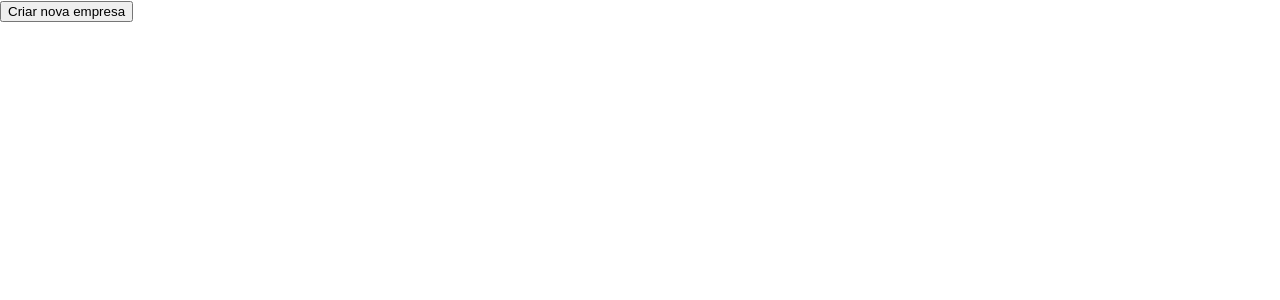
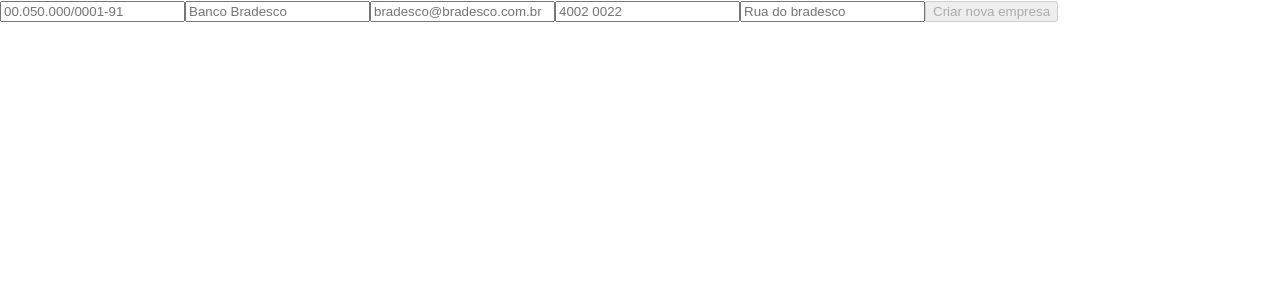
Before and after one commit to VSSSP/estrela-bet, a React (Create React App) app in the folder app/frontend/: page /create-company in a window 1280 px wide. Shown: the top 300 px of the page. Built offline with nearby package versions, Linux system fonts and the light colour scheme; no server answers.

Commit message:
create new company

```diff
--- a/app/frontend/package.json
+++ b/app/frontend/package.json
@@ -6,6 +6,7 @@
     "@testing-library/jest-dom": "^5.16.3",
     "@testing-library/react": "^12.1.4",
     "@testing-library/user-event": "^13.5.0",
+    "axios": "^0.26.1",
     "react": "^17.0.2",
     "react-dom": "^17.0.2",
     "react-router-dom": "^5.2.0",
--- a/app/frontend/src/App.js
+++ b/app/frontend/src/App.js
@@ -1,5 +1,4 @@
 import './App.css';
-import Provider from './context-api/Provider';
 import Homepage from './pages/Homepage';
 import { BrowserRouter, Route, Switch } from 'react-router-dom';
 import CreateCompany from './components/CreateCompany';
--- a/app/frontend/src/components/CreateCompany.jsx
+++ b/app/frontend/src/components/CreateCompany.jsx
@@ -1,12 +1,43 @@
-import React from 'react';
-import { Link } from 'react-router-dom';
+import React, { useState } from 'react';
+import { newCompany } from '../services/request';
 
 export default function CreateCompany () {
+  const [state, setState] = useState({});
+  console.log(state);
+
+  const handleChange = (e) => {
+    setState({
+      ...state,
+      [e.target.name]: e.target.value
+    });
+  };
+
+  const handleClick = async (e) => {
+    console.log(state);
+    await newCompany(state);
+  };
+
+  const enableButton = () => {
+    const regexCNPJ = /^\d{2}\.\d{3}\.\d{3}\/\d{4}\-\d{2}$/;
+    const regexEmail = /^[a-z0-9.]+@[a-z0-9]+\.[a-z]+(\.[a-z]+)?$/i;
+    const regexPhone = /^1\d\d(\d\d)?$|^0800 ?\d{3} ?\d{4}$|^(\(0?([1-9a-zA-Z][0-9a-zA-Z])?[1-9]\d\) ?|0?([1-9a-zA-Z][0-9a-zA-Z])?[1-9]\d[ .-]?)?(9|9[ .-])?[2-9]\d{3}[ .-]?\d{4}$/gm;
+    const regexName = /^[a-zA-Z\s]+$/;
+    if (!regexCNPJ.test(state.CNPJ) || !state.CNPJ) return true;
+    if (!state.name || state.name.lenght < 3 || !regexName.test(state.name)) return true;
+    if (!regexEmail.test(state.email)) return true;
+    if (!regexPhone.test(state.phone)) return true;
+    if (!state.address) return true;
+    return false
+  };
+
   return (
     <div>
-      {/* <Link to="/create-company"> */}
-        <button type="button"> Criar nova empresa </button>
-      {/* </Link> */}
+      <input placeholder="00.050.000/0001-91" type="text" name="CNPJ" onChange={ handleChange } />
+      <input placeholder="Banco Bradesco" type="text" name="name" onChange={ handleChange } />
+      <input placeholder="bradesco@bradesco.com.br" type="text" name="email" onChange={ handleChange } />
+      <input placeholder="4002 0022" type="text" name="phone" onChange={ handleChange } />
+      <input placeholder="Rua do bradesco" type="text" name="address" onChange={ handleChange } />
+      <button disabled={ enableButton() }type="button" onClick={ handleClick }> Criar nova empresa </button>
     </div>
   )
 }
--- /dev/null
+++ b/app/frontend/src/services/request.js
@@ -0,0 +1,10 @@
+import axios from 'axios';
+
+const api = axios.create({
+  baseURL: `http://localhost:${process.env.REACT_APP_API_PORT || 3001}`,
+});
+
+export const newCompany = async (company) => {
+  const newCompany = await api.post('/company', company);
+  return newCompany;
+}
```
Also changed, not shown: 1 other file (tests, documents, lock files or other folders).
